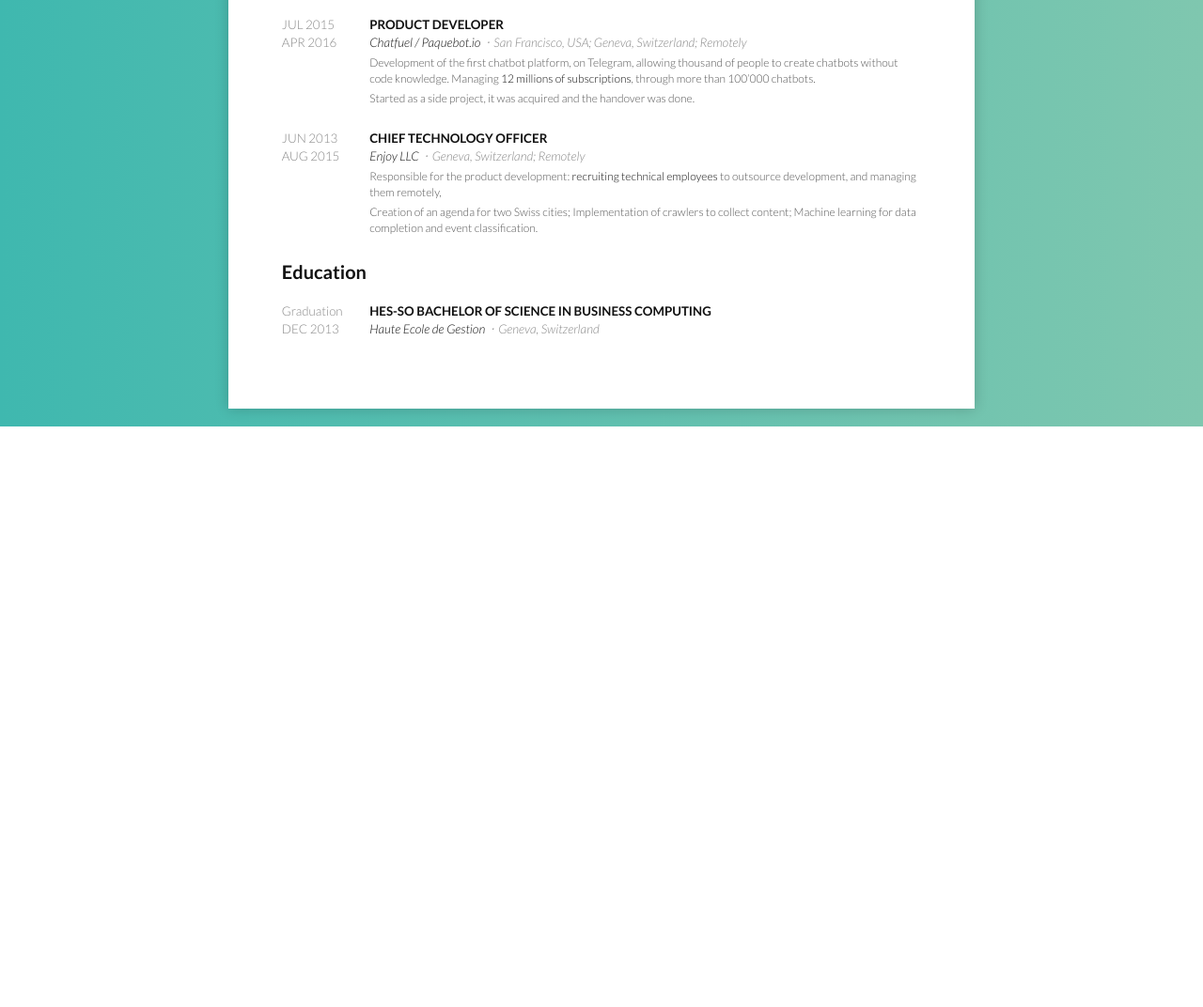
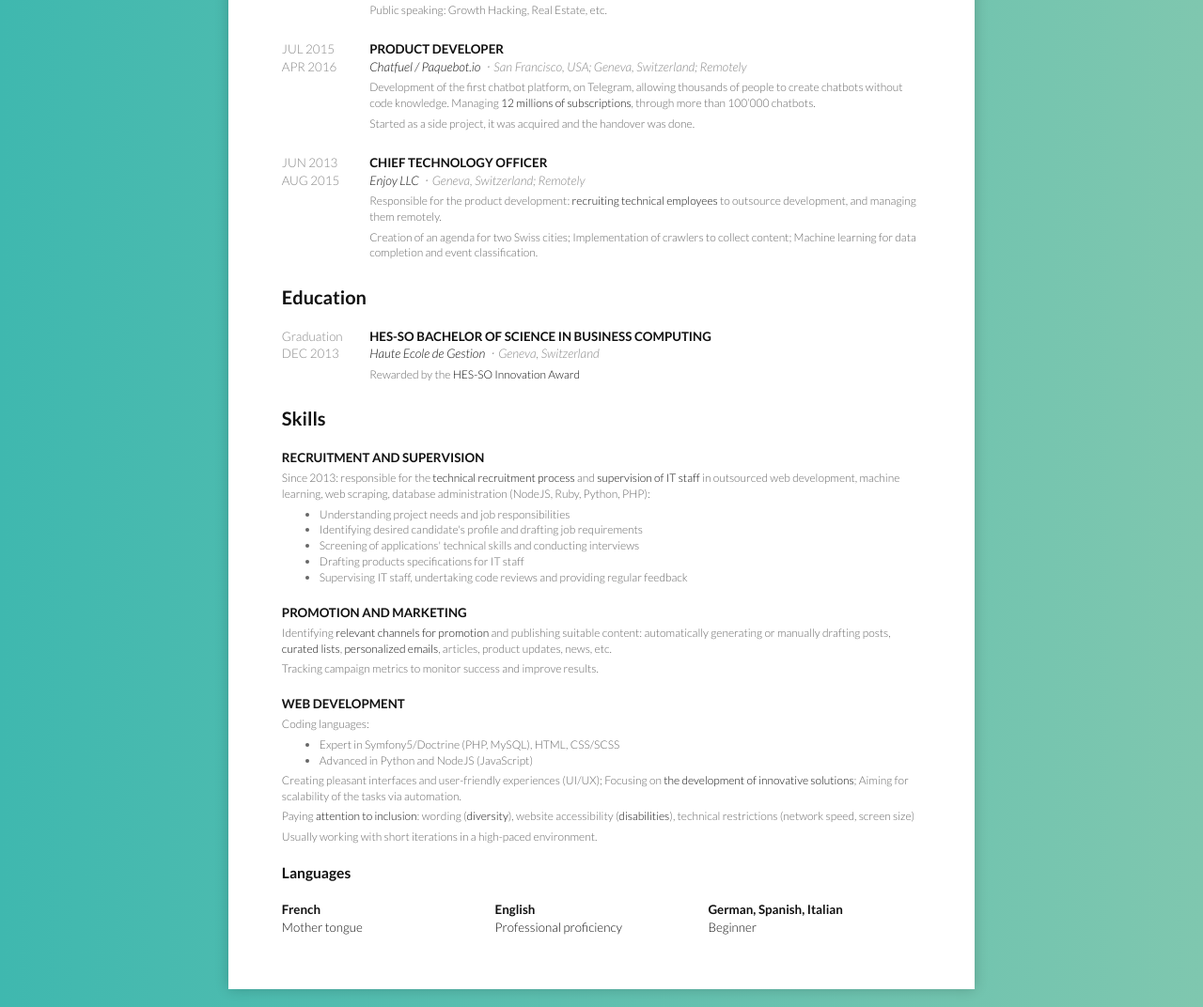
Before and after one commit to Khodl/resume, a plain HTML site: page index.html in a window 1280 px wide. Shown: the part 773-1845 px from the top of the page at 94% size. Before the commit the page ends 1227 px from the top, so only its background shows below. Drawn offline with Linux system fonts and the light colour scheme.

Commit message:
finalize for recruiter profile

```diff
--- a/assets/components/_body.scss
+++ b/assets/components/_body.scss
@@ -59,3 +59,15 @@ h1, h2, h3 {
 h2 {
   // color: $color-primary;
 }
+
+.languages {
+
+  h4, p {
+    margin: 0;
+  }
+
+  .content {
+    display: grid;
+    grid-template-columns: repeat(3, 1fr);
+  }
+}
--- a/assets/components/_config.scss
+++ b/assets/components/_config.scss
@@ -7,7 +7,7 @@ $color-body : linear-gradient(to right, $color-body-a, $color-body-b) top left r
 $color-text : #111;
 $color-text-light : transparentize($color-text, .5);
 
-$color-content: #555;
+$color-content: #666;
 
 $spacer : .5cm;
 $page-margin : 1.5cm;
--- a/assets/components/_entry.scss
+++ b/assets/components/_entry.scss
@@ -1,3 +1,7 @@
+.section {
+  page-break-inside:avoid;
+}
+
 article {
   margin: $spacer 0;
   display: grid;
@@ -12,43 +16,6 @@ article {
 
   h3, .content {
     grid-column-start: 2;
-  }
-
-  h3 {
-
-    font-size: 1em;
-    margin: 0;
-
-    b { // Position
-      text-transform: uppercase;
-      display: block;
-    }
-
-    i { // Company
-      font-weight: 300;
-
-      @include mobile-version {
-        font-weight: 700;
-      }
-
-      small { // Location
-        display: inline-block;
-        color: $color-text-light;
-        font-size: 1em;
-        &::before {
-          content: "ᐧ ";
-          margin: 0 .2em;
-        }
-
-        @include tablet-version {
-          display: block;
-          &::before {
-            display: none;
-          }
-        }
-
-      }
-    }
   }
 
   .dates {
@@ -86,6 +53,53 @@ article {
     }
   }
 
+
+}
+
+
+article, .skills {
+
+  h3 b,
+  &.skills h3 {
+    text-transform: uppercase;
+    display: block;
+  }
+
+  h3 {
+
+    font-size: 1em;
+    margin: 0;
+
+    b { // Position
+    }
+
+    i { // Company
+      font-weight: 300;
+
+      @include mobile-version {
+        font-weight: 700;
+      }
+
+      small { // Location
+        display: inline-block;
+        color: $color-text-light;
+        font-size: 1em;
+        &::before {
+          content: "ᐧ ";
+          margin: 0 .2em;
+        }
+
+        @include tablet-version {
+          display: block;
+          &::before {
+            display: none;
+          }
+        }
+
+      }
+    }
+  }
+
   .content {
     color: $color-content;
     font-size: .9em;
@@ -97,7 +111,10 @@ article {
     p, ul {
       margin: $spacer*0.25 0;
     }
-
   }
 
 }
+
+.skills {
+  margin: $spacer 0;
+}
--- a/index.html
+++ b/index.html
@@ -37,11 +37,13 @@
 </header>
 <main>
 
+    <div class="section">
+
     <h2>Experience</h2>
 
     <article>
         <h3>
-            <b>Product developer</b>
+            <b>Independent Product Developer</b>
             <i>UNTalent.org <small>Geneva, Switzerland; Remotely</small></i>
         </h3>
         <div class="dates">
@@ -50,11 +52,21 @@
         </div>
         <div class="content">
             <p>
-                Platform currently in development.
-                Identified problems: <b>discovery on new channels</b>, categorization, follow-ups and reminders, tracking applications.
-                Simplifying job hunt in the UN.
-                Work in progress.
+                Currently developing an innovative application platform of UN open positions:
             </p>
+            <ul>
+                <li>
+                    Simplifying the recruitment pipeline by aggregating various job openings sources
+                    and providing <b>tailored results and alerts</b> to potential candidates;
+                </li>
+                <li>
+                    Attract passive candidates via automated publications on other channels (Reddit, Twitter, Facebook Jobs, etc);
+                </li>
+                <li>
+                    Enhancing retention rate of candidates by allowing application tracking.
+                </li>
+            </ul>
+            <!--
             <ul>
                 <li>Aggregation</li>
                 <li>Data cleaning</li>
@@ -62,6 +74,7 @@
                 <li>Tracking applications</li>
                 <li>Omni channel diffusion: where people don't actively search for a job</li>
             </ul>
+            -->
         </div>
     </article>
 
@@ -76,10 +89,12 @@
         </div>
         <div class="content">
             <p>
-                Teaching code to <b>young women</b> and men;
-                Back-end and chatbots with Python, PHP7 (native, Symfony4); Front-end with HTML5/CSS (Scss, Sass);
-                Data modelization (UML); <b>Preparation of exams</b>;
-                Best practices; No-code solutions.
+                Teaching code to <b>young women</b> and men; <b>Preparation of exams</b>;
+                Best practices;
+            </p>
+            <p>
+                Preparing lessons of: Back-end and chatbots with Python, PHP7 (native, Symfony4); Front-end with HTML5/CSS (Scss, Sass);
+                Data modelization (UML);  No-code solutions.
             </p>
         </div>
     </article>
@@ -95,7 +110,7 @@
         </div>
         <div class="content">
             <p>
-                Technical co-founder of a start-up studio; Recruiting and <b>managing a remote team and independent freelancers</b> located in Switzerland, Portugal, Belarus, Russia and other countries; Consulting for clients in the sectors of finance, health, marketing.
+                Technical co-founder of a start-up studio; <b>Recruiting and managing a remote team and independent freelancers</b> located in Switzerland, Portugal, Belarus, Russia and other countries; Consulting for clients in the sectors of finance, health, marketing.
             </p>
                 Multiple internal projects including:
             <ul>
@@ -103,6 +118,9 @@
                 <li>A database using multiple data sources; <b>Automation of data completion</b> and uniformization.</li>
                 <li>Various projects using similarity algorithms, <b>web crawlers</b>, data collection, and <b>processes automation</b>.</li>
             </ul>
+            <p>
+                Public speaking: Growth Hacking, Real Estate, etc.
+            </p>
         </div>
     </article>
 
@@ -117,7 +135,7 @@
         </div>
         <div class="content">
             <p>
-                Development of the first chatbot platform, on Telegram, allowing thousand of people to create chatbots without code knowledge.
+                Development of the first chatbot platform, on Telegram, allowing thousands of people to create chatbots without code knowledge.
                 Managing <b>12 millions of subscriptions</b>, through more than 100’000 chatbots.
             </p>
             <p>
@@ -138,7 +156,7 @@
         <div class="content">
             <p>
                 Responsible for the product development:
-                <b>recruiting technical employees</b> to outsource development, and managing them remotely,
+                <b>recruiting technical employees</b> to outsource development, and managing them remotely.
             </p>
             <p>
                 Creation of an agenda for two Swiss cities; Implementation of crawlers to collect content;
@@ -147,6 +165,9 @@
         </div>
     </article>
 
+    </div>
+
+    <div class="section">
 
     <h2>Education</h2>
 
@@ -160,7 +181,122 @@
             Graduation
             <span>Dec 2013</span>
         </div>
+        <div class="content">
+            <p>Rewarded by the <b>HES-SO Innovation Award</b></p>
+        </div>
     </article>
+
+    </div>
+
+    <div class="section">
+
+    <h2>Skills</h2>
+
+
+    <div class="skills">
+        <h3>Recruitment and supervision</h3>
+        <div class="content">
+            <p>
+                Since 2013: responsible for the <b>technical recruitment process</b> and <b>supervision of IT staff</b>
+                in outsourced web development, machine learning, web scraping, database administration
+                (NodeJS, Ruby, Python, PHP):
+                <ul>
+                    <li>
+                        Understanding project needs and job responsibilities
+                    </li>
+                    <li>
+                        Identifying desired candidate's profile and drafting job requirements
+                    </li>
+                    <li>
+                        Screening of applications' technical skills and conducting interviews
+                    </li>
+                    <li>
+                        Drafting products specifications for IT staff
+                    </li>
+                    <li>
+                        Supervising IT staff, undertaking code reviews and providing regular feedback
+                    </li>
+                </ul>
+
+            </p>
+            <!--
+            <p>
+                Testing skills of students
+            </p>
+            -->
+        </div>
+    </div>
+
+    <div class="skills">
+        <h3>Promotion and marketing</h3>
+        <div class="content">
+            <p>
+                Identifying <b>relevant channels for promotion</b> and publishing suitable content:
+                automatically generating or manually drafting
+                posts, <b>curated lists</b>, <b>personalized emails</b>, articles, product updates, news, etc.
+            </p>
+            <p>
+                Tracking campaign metrics to monitor success and improve results.
+            </p>
+        </div>
+    </div>
+
+    <div class="skills">
+        <h3>Web development</h3>
+        <div class="content">
+            <p>
+                Coding languages:
+            </p>
+            <ul>
+                <li>Expert in Symfony5/Doctrine (PHP, MySQL), HTML, CSS/SCSS</li>
+                <li>Advanced in Python and NodeJS (JavaScript)</li>
+            </ul>
+            <!--Skilled in data extraction and data cleaning.-->
+            <p>
+                Creating pleasant interfaces and user-friendly experiences (UI/UX);
+                Focusing on <b>the development of innovative solutions</b>;
+                Aiming for scalability of the tasks via automation.
+            </p>
+            <p>
+                Paying <b>attention to inclusion</b>:
+                wording (<b>diversity</b>), website accessibility (<b>disabilities</b>), technical restrictions (network speed, screen size)
+                <!-- and putting human-optimisation over search-engine-optimisation.-->
+            </p>
+            <p>
+                Usually working with short iterations in a high-paced environment.
+            </p>
+        </div>
+    </div>
+
+    <div class="languages">
+
+        <h3>Languages</h3>
+        <div class="content">
+            <div>
+                <h4>French</h4>
+                <p>
+                    Mother tongue
+                </p>
+            </div>
+            <div>
+                <h4>English</h4>
+                <p>
+                    Professional proficiency
+                </p>
+            </div>
+            <div>
+                <h4>German, Spanish, Italian</h4>
+                <p>
+                    Beginner
+                </p>
+            </div>
+        </div>
+
+    </div>
+
+    </div>
+
+
 
 </main>
 
```
Also changed, not shown: assets/design.css, 1 other file.
